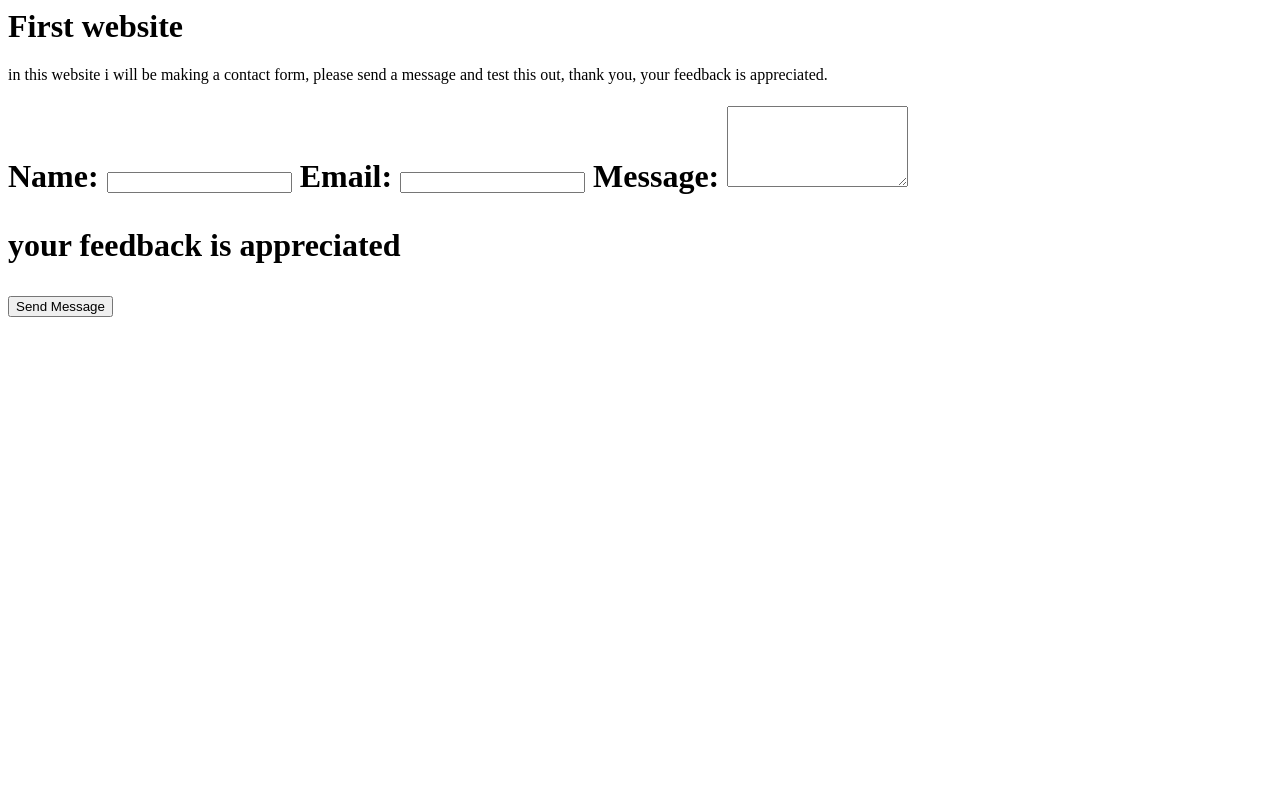
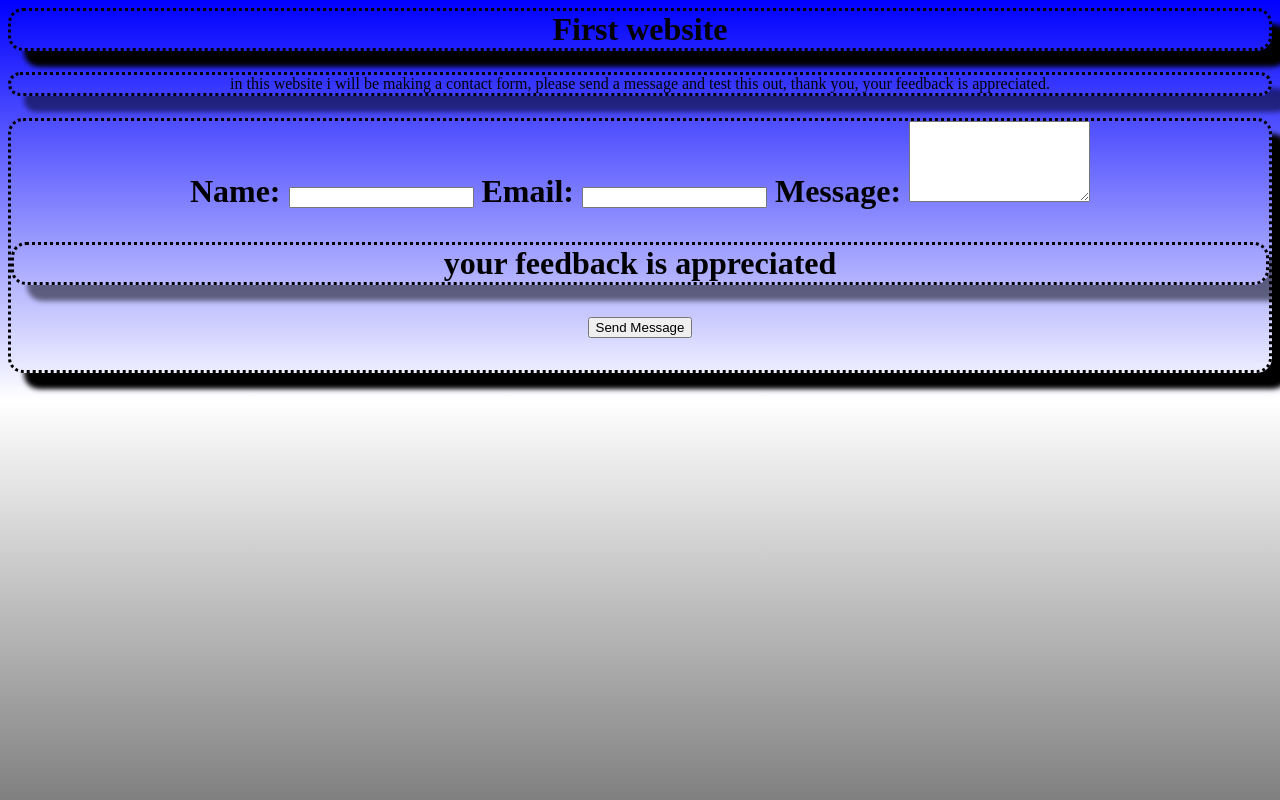
Before and after one commit to effery-jepstien/sam-website-1, a plain HTML site: page index.html in a window 1280 px wide. Drawn offline with Linux system fonts and the light colour scheme.

Commit message:
Update index.html

```diff
--- a/index.html
+++ b/index.html
@@ -1,7 +1,7 @@
 <DOCTYPE html>
     <html>
         <head>
-            <link rel="stylesheet" type="text/CSS" href="website 1.css">
+            <link rel="stylesheet" type="text/CSS" href="goodboy.css">
             </head>
 
         <body>
```
